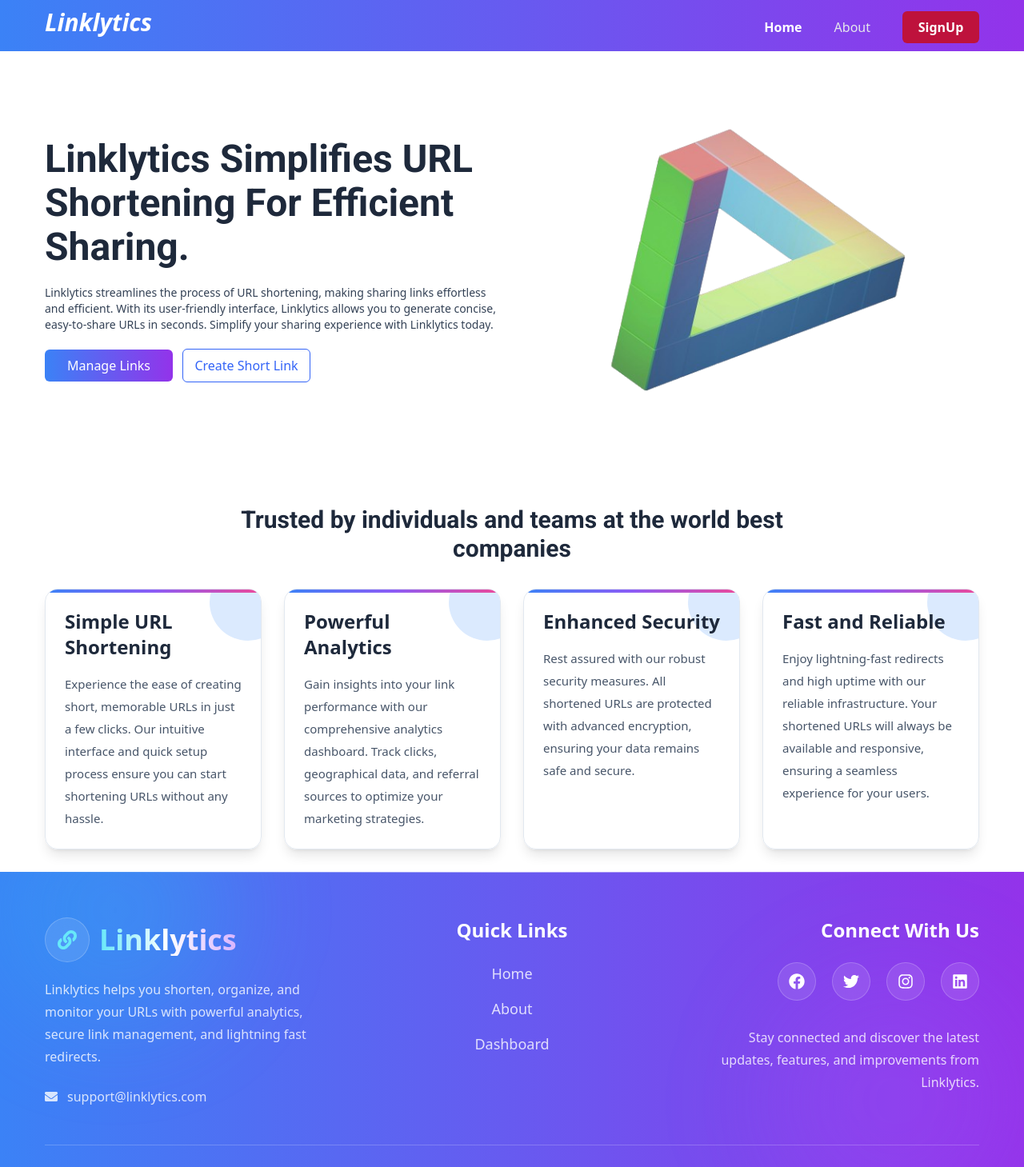
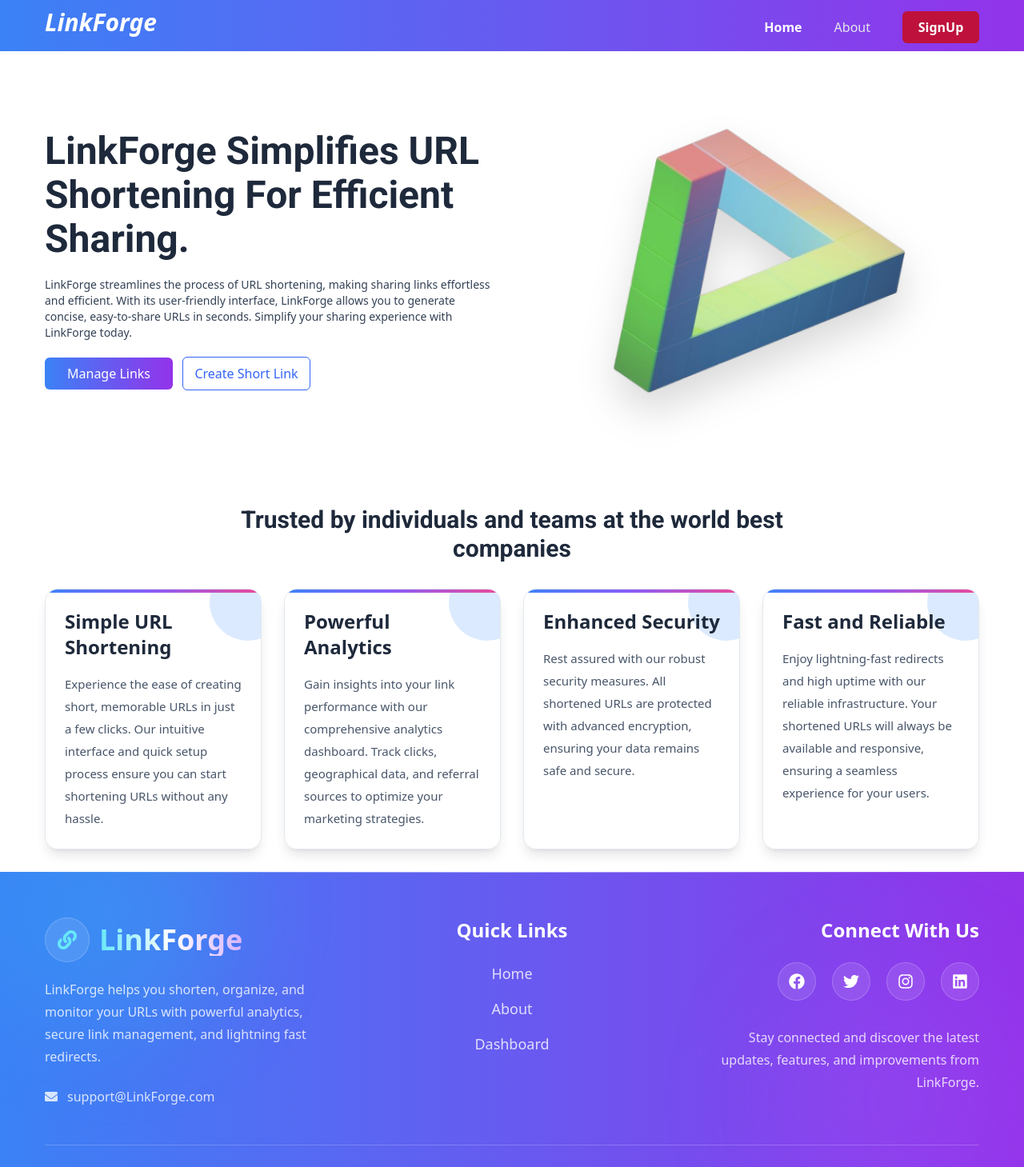
Before and after one commit to saranya25-25/url-shortener, a React (Vite) app in the folder url-shortener-react/: page / in a window 1280 px wide. Shown: the top 1459 px of the page at 80% size. Built offline with nearby package versions, Linux system fonts and the light colour scheme.

Commit message:
feat: add smooth hero animations to landing page

```diff
--- a/url-shortener-react/src/components/AboutPage.jsx
+++ b/url-shortener-react/src/components/AboutPage.jsx
@@ -30,7 +30,7 @@ const features = [
     icon: <FaChartLine className="text-red-500 text-3xl" />,
     title: "Fast & Dependable",
     description:
-        "Built for speed and reliability, Linklytics ensures every redirect happens instantly. Enjoy consistent performance and high availability whenever your links are accessed.",
+        "Built for speed and reliability, LinkForge ensures every redirect happens instantly. Enjoy consistent performance and high availability whenever your links are accessed.",
   },
 ];
 
@@ -75,7 +75,7 @@ const AboutPage = () => {
               transition={{ duration: 0.7 }}
               className="sm:text-5xl text-4xl font-extrabold text-slate-800 italic mb-5"
           >
-            About Linklytics
+            About LinkForge
           </motion.h1>
 
           {/* Description */}
@@ -85,10 +85,10 @@ const AboutPage = () => {
               transition={{ delay: 0.2, duration: 0.7 }}
               className="text-gray-600 leading-8 xl:w-[65%] lg:w-[75%] sm:w-[90%] w-full mb-12 text-[15px]"
           >
-            Linklytics is a modern URL shortening platform designed to make link
+            LinkForge is a modern URL shortening platform designed to make link
             sharing faster, smarter, and more efficient. Whether you're sharing
             content with friends, promoting your business, or tracking marketing
-            campaigns, Linklytics provides an intuitive solution with reliable
+            campaigns, LinkForge provides an intuitive solution with reliable
             performance, insightful analytics, and secure link management—all in
             one place.
           </motion.p>
--- a/url-shortener-react/src/components/Dashboard/DashboardLayout.jsx
+++ b/url-shortener-react/src/components/Dashboard/DashboardLayout.jsx
@@ -1,4 +1,4 @@
-import React, { useState } from 'react'
+import React, { useEffect, useState } from "react";
 import Graph from './Graph'
 import { dummyData } from '../../dummyData/data'
 import { useStoreContext } from '../../contextApi/ContextApi'
@@ -6,15 +6,25 @@ import { useFetchMyShortUrls, useFetchTotalClicks } from '../../hooks/useQuery'
 import ShortenPopUp from './ShortenPopUp'
 import { FaLink } from 'react-icons/fa'
 import ShortenUrlList from './ShortenUrlList'
-import { useNavigate } from 'react-router-dom'
+import { useLocation, useNavigate } from "react-router-dom";
 import Loader from '../Loader'
 
 const DashboardLayout = () => {
     // const refetch = false;
     const { token } = useStoreContext();
     const navigate = useNavigate();
+    const location = useLocation();
     const [shortenPopUp, setShortenPopUp] = useState(false);
+    useEffect(() => {
+        if (location.state?.openPopup) {
+            setShortenPopUp(true);
 
+            navigate(location.pathname, {
+                replace: true,
+                state: {},
+            });
+        }
+    }, [location, navigate]);
     // console.log(useFetchTotalClicks(token, onError));
 
     const {isLoading, data: myShortenUrls, refetch } = useFetchMyShortUrls(token, onError)
--- a/url-shortener-react/src/components/Footer.jsx
+++ b/url-shortener-react/src/components/Footer.jsx
@@ -60,19 +60,19 @@ const Footer = () => {
                 </div>
 
                 <h1 className="text-4xl font-extrabold bg-gradient-to-r from-cyan-300 via-white to-purple-300 bg-clip-text text-transparent">
-                  Linklytics
+                  LinkForge
                 </h1>
               </div>
 
               <p className="text-white/80 leading-7">
-                Linklytics helps you shorten, organize, and monitor your URLs
+                LinkForge helps you shorten, organize, and monitor your URLs
                 with powerful analytics, secure link management, and lightning
                 fast redirects.
               </p>
 
               <div className="flex items-center gap-3 mt-6 text-white/80">
                 <FaEnvelope />
-                <span>support@linklytics.com</span>
+                <span>support@LinkForge.com</span>
               </div>
             </motion.div>
 
@@ -142,7 +142,7 @@ const Footer = () => {
 
               <p className="mt-8 text-white/80 leading-7">
                 Stay connected and discover the latest updates, features, and
-                improvements from Linklytics.
+                improvements from LinkForge.
               </p>
             </motion.div>
           </div>
@@ -150,7 +150,7 @@ const Footer = () => {
           {/* Bottom */}
           <div className="mt-12 pt-6 border-t border-white/20 flex flex-col md:flex-row justify-between items-center gap-4">
             <p className="text-white/80 text-center">
-              © 2026 Linklytics. All Rights Reserved.
+              © 2026 LinkForge. All Rights Reserved.
             </p>
 
             <p className="text-white/70 text-sm text-center">
--- a/url-shortener-react/src/components/LandingPage.jsx
+++ b/url-shortener-react/src/components/LandingPage.jsx
@@ -6,15 +6,29 @@ import Card from "./Card";
 import { useStoreContext } from "../contextApi/ContextApi";
 
 let desc =
-  "Generate short, memorable links with ease using Linklytics’s intuitive interface. Share URLs effortlessly across platforms. Optimize your sharing strategy with Linklytics. Track clicks and manage your links seamlessly to enhance your online presence. Generate short, memorable links with ease using Linklytics’s intuitive interface. Share URLs effortlessly across platforms.";
+  "Generate short, memorable links with ease using LinkForge’s intuitive interface. Share URLs effortlessly across platforms. Optimize your sharing strategy with LinkForge. Track clicks and manage your links seamlessly to enhance your online presence. Generate short, memorable links with ease using LinkForge’s intuitive interface. Share URLs effortlessly across platforms.";
 
 const LandingPage = () => {
   const navigate = useNavigate();
   const { token } = useStoreContext();
   console.log("TOKEN FROM LANDING PAGE: " + token);
 
-  const dashBoardNavigateHandler = () => {
+  const manageLinksHandler = () => {
+    if (token) {
+      navigate("/dashboard");
+    } else {
+      navigate("/login");
+    }
+  };
 
+  const createShortLinkHandler = () => {
+    if (token) {
+      navigate("/dashboard", {
+        state: { openPopup: true },
+      });
+    } else {
+      navigate("/register");
+    }
   };
   return (
     <div className="min-h-[calc(100vh-64px)]  lg:px-14 sm:px-8 px-4">
@@ -30,13 +44,13 @@ const LandingPage = () => {
             transition={{ duration: 0.8 }}
             className="font-bold font-roboto text-slate-800 md:text-5xl sm:text-4xl text-3xl   md:leading-[55px] sm:leading-[45px] leading-10 lg:w-full md:w-[70%] w-full"
           >
-            Linklytics Simplifies URL Shortening For Efficient Sharing.
+            LinkForge Simplifies URL Shortening For Efficient Sharing.
           </motion.h1>
           <p className="text-slate-700 text-sm my-5">
-            Linklytics streamlines the process of URL shortening, making sharing
+            LinkForge streamlines the process of URL shortening, making sharing
             links effortless and efficient. With its user-friendly interface,
-            Linklytics allows you to generate concise, easy-to-share URLs in
-            seconds. Simplify your sharing experience with Linklytics today.
+            LinkForge allows you to generate concise, easy-to-share URLs in
+            seconds. Simplify your sharing experience with LinkForge today.
           </p>
           <div className="flex items-center gap-3">
             <motion.button
@@ -47,7 +61,7 @@ const LandingPage = () => {
               }}
               viewport={{ once: true }}
               transition={{ duration: 0.8 }}
-              onClick={dashBoardNavigateHandler}
+              onClick={manageLinksHandler}
               className="bg-custom-gradient  w-40 text-white rounded-md  py-2"
             >
               Manage Links
@@ -60,24 +74,55 @@ const LandingPage = () => {
               }}
               viewport={{ once: true }}
               transition={{ duration: 0.8 }}
-              onClick={dashBoardNavigateHandler}
+              onClick={createShortLinkHandler}
               className="border-btnColor border w-40 text-btnColor rounded-md  py-2 "
             >
               Create Short Link
             </motion.button>
           </div>
         </div>
-        <div className="   flex-1 flex   justify-center w-full">
+        <div className="flex-1 flex justify-center w-full">
           <motion.img
-            initial={{ opacity: 0 }}
-            whileInView={{
-              opacity: 1,
-            }}
-            viewport={{ once: true }}
-            transition={{ duration: 0.8 }}
-            className="sm:w-[480px] w-[400px] object-cover rounded-md"
-            src="/images/img2.png"
-            alt=""
+              initial={{
+                opacity: 0,
+                scale: 0.8,
+                y: 40,
+                rotate: -8,
+              }}
+              animate={{
+                opacity: 1,
+                scale: 1,
+                y: [0, -12, 0],
+                rotate: [-2, 2, -2],
+              }}
+              transition={{
+                opacity: {
+                  duration: 0.8,
+                },
+                scale: {
+                  duration: 0.8,
+                },
+                y: {
+                  duration: 3,
+                  repeat: Infinity,
+                  ease: "easeInOut",
+                },
+                rotate: {
+                  duration: 5,
+                  repeat: Infinity,
+                  ease: "easeInOut",
+                },
+              }}
+              whileHover={{
+                scale: 1.08,
+                rotate: 5,
+                transition: {
+                  duration: 0.3,
+                },
+              }}
+              className="sm:w-[480px] w-[400px] object-cover rounded-md drop-shadow-2xl"
+              src="/images/img2.png"
+              alt="LinkForge Illustration"
           />
         </div>
       </div>
--- a/url-shortener-react/src/components/LoginPage.jsx
+++ b/url-shortener-react/src/components/LoginPage.jsx
@@ -67,7 +67,7 @@ const LoginPage = () => {
                 </h1>
 
                 <p className="text-center text-slate-500 mt-2 mb-6">
-                    Sign in to access your Linklytics dashboard.
+                    Sign in to access your LinkForge dashboard.
                 </p>
 
                 <hr className="mb-6" />
--- a/url-shortener-react/src/components/NavBar.jsx
+++ b/url-shortener-react/src/components/NavBar.jsx
@@ -22,7 +22,7 @@ const Navbar = () => {
         <div className="lg:px-14 sm:px-8 px-4 w-full flex justify-between">
           <Link to="/">
             <h1 className="font-bold text-3xl text-white italic sm:mt-0 mt-2">
-              Linklytics
+             LinkForge
             </h1>
           </Link>
           <ul
--- a/url-shortener-react/src/components/RegisterPage.jsx
+++ b/url-shortener-react/src/components/RegisterPage.jsx
@@ -60,7 +60,7 @@ const RegisterPage = () => {
                 </h1>
 
                 <p className="text-center text-slate-500 mt-2 mb-6">
-                    Join Linklytics and start managing your URLs smarter.
+                    Join LinkForge and start managing your URLs smarter.
                 </p>
 
                 <hr className="mb-6" />
```
